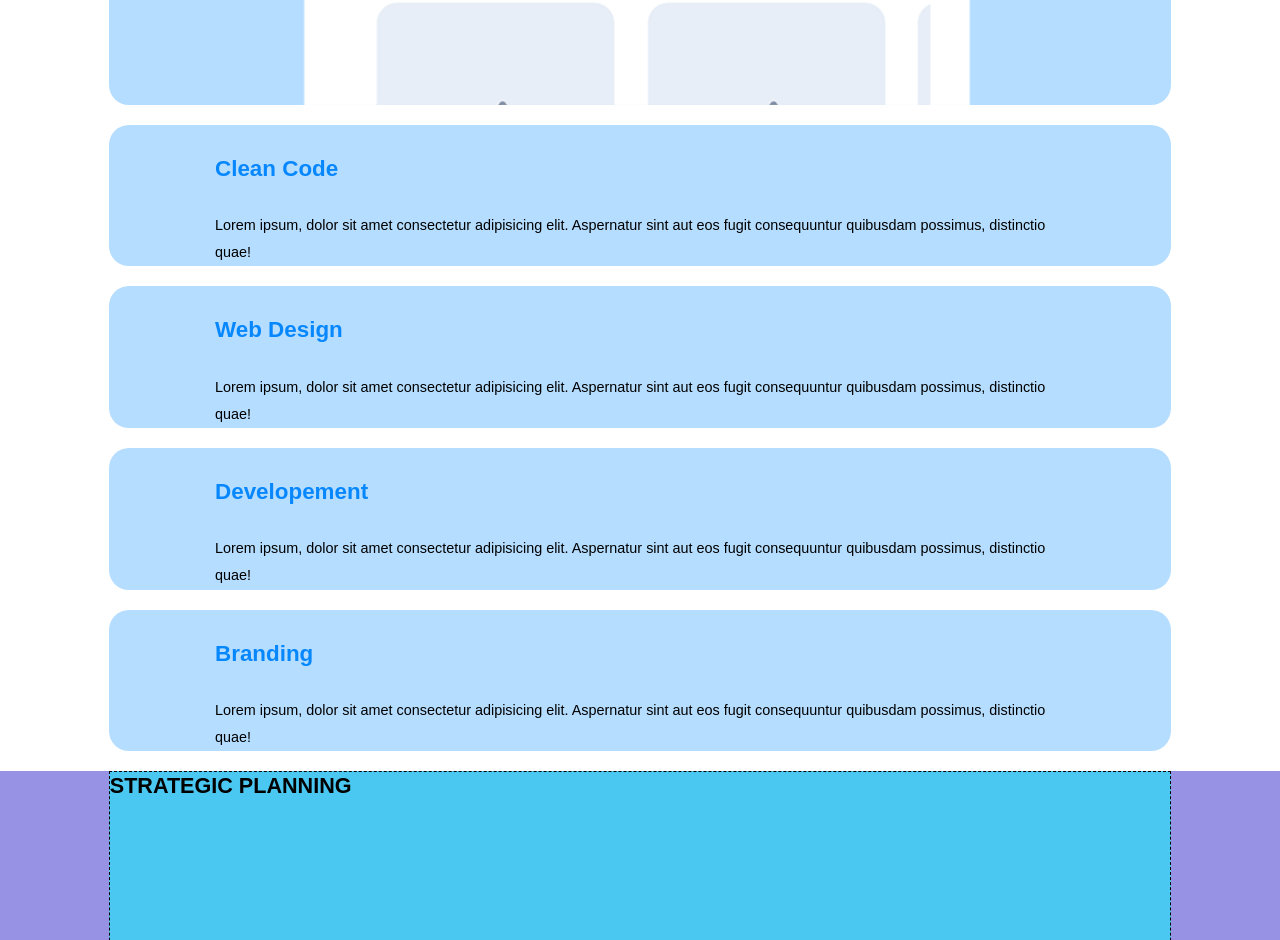
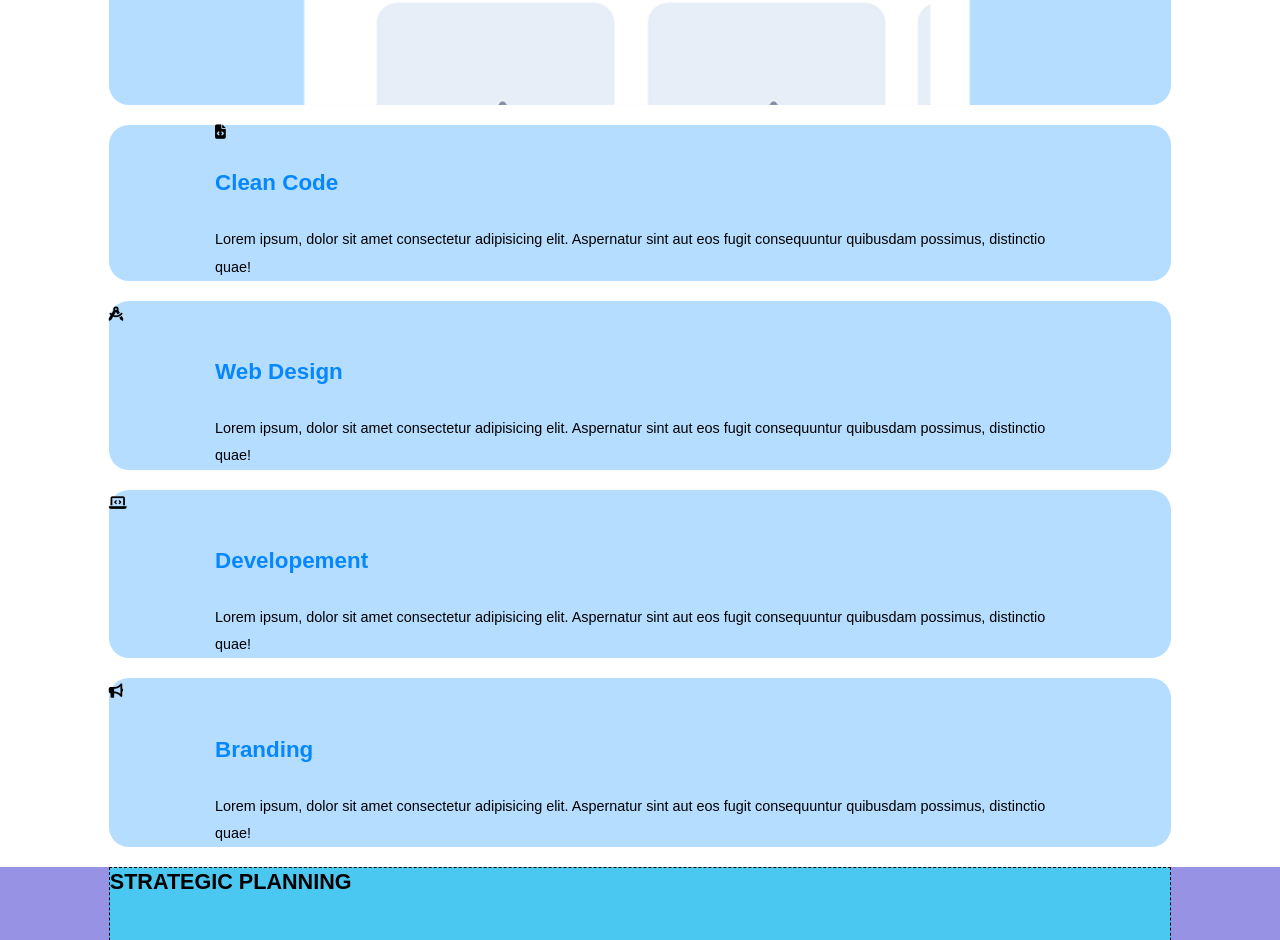
Before and after one commit to Denis-92/htmlcss-responsive-layout, a plain HTML site: page index.html in a window 1280 px wide. Shown: the part 1120-2060 px from the top of the page. Drawn offline with Linux system fonts and the light colour scheme.

Commit message:
aggiunto icone

```diff
--- a/index.html
+++ b/index.html
@@ -43,12 +43,16 @@
                     <h2>Get a demo application</h2>
                     <p>Lorem ipsum, dolor sit amet consectetur adipisicing elit. Aspernatur sint aut eos fugit
                         consequuntur quibusdam possimus, distinctio quae!</p>
-                    <button class="button">App Store</button>
+                    <button class="button">
+                        <i class="fa-brands fa-apple"></i>
+                        App Store
+                    </button>
                     <img src="img/phone.png" alt="Image of app interface">
                 </div>
 
-                <div class="box">
+                <div class="box flex column">
 
+                    <i class="fa-solid fa-file-code"></i>
                     <h2>Clean Code</h2>
                     <p>Lorem ipsum, dolor sit amet consectetur adipisicing elit. Aspernatur sint aut eos fugit
                         consequuntur quibusdam possimus, distinctio quae!</p>
@@ -57,6 +61,7 @@
 
                 <div class="box">
 
+                    <i class="fa-solid fa-compass-drafting"></i>
                     <h2>Web Design</h2>
                     <p>Lorem ipsum, dolor sit amet consectetur adipisicing elit. Aspernatur sint aut eos fugit
                         consequuntur quibusdam possimus, distinctio quae!</p>
@@ -65,6 +70,7 @@
 
                 <div class="box">
 
+                    <i class="fa-solid fa-laptop-code"></i>
                     <h2>Developement</h2>
                     <p>Lorem ipsum, dolor sit amet consectetur adipisicing elit. Aspernatur sint aut eos fugit
                         consequuntur quibusdam possimus, distinctio quae!</p>
@@ -73,6 +79,7 @@
 
                 <div class="box">
 
+                    <i class="fa-solid fa-bullhorn"></i>
                     <h2>Branding</h2>
                     <p>Lorem ipsum, dolor sit amet consectetur adipisicing elit. Aspernatur sint aut eos fugit
                         consequuntur quibusdam possimus, distinctio quae!</p>
```
